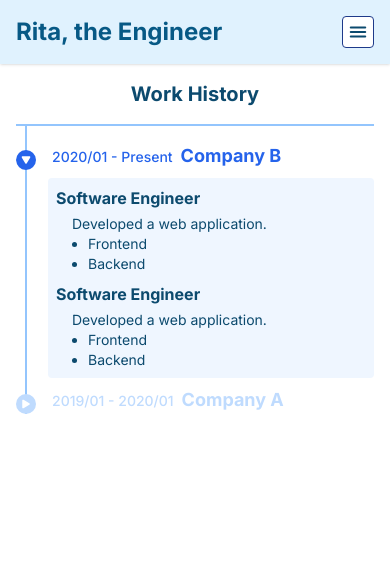
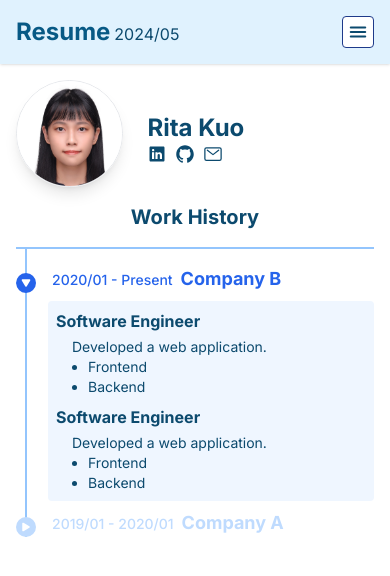
Before and after one commit to rita-kuo/Resume, a Next.js app: page / in a window 390 px wide. Shown: the top 576 px of the page. Built offline with nearby package versions, Linux system fonts and the light colour scheme.

Commit message:
feat: update title & info

```diff
--- a/src/app/layout.tsx
+++ b/src/app/layout.tsx
@@ -4,11 +4,12 @@ import "./globals.css";
 import Header from "@/component/layout/Header";
 import MenuContent from "@/component/layout/MenuContent";
 import Information from "@/component/Information";
+import React from "react";
 
 const inter = Inter({ subsets: ["latin"] });
 
 export const metadata: Metadata = {
-  title: "Rita, the Engineer",
+  title: "Resume - Rita Kuo",
 };
 
 export default function RootLayout({
@@ -20,6 +21,9 @@ export default function RootLayout({
     <html lang="en">
       <body className={`min-h-screen ${inter.className}`}>
         <Header />
+        <div className="md:hidden">
+          <Information />
+        </div>
         <div className="mx-auto w-full max-w-limit items-start gap-10 px-4 md:flex">
           <aside className="sticky hidden min-h-max basis-1/5 space-y-4 md:block">
             <Information />
--- a/src/component/Information.tsx
+++ b/src/component/Information.tsx
@@ -16,8 +16,8 @@ const IconLink: React.FC<PropsWithChildren<{ href: string }>> = (props) => (
 
 const Information: React.FC = () => {
   return (
-    <div className="space-y-2 p-4 md:space-y-4">
-      <div className="relative w-full pt-[100%]">
+    <div className="flex items-center gap-6 space-y-2 p-4 pb-0 md:block md:space-y-4 md:p-4">
+      <div className="relative basis-[30%] pt-[30%] md:w-full md:pt-[100%]">
         <Image
           src="/avatar.jpg"
           alt="avatar"
@@ -26,8 +26,9 @@ const Information: React.FC = () => {
           style={{ objectFit: "cover", objectPosition: "top" }}
         />
       </div>
+      <div className="md:space-y-4">
         <h1 className="text-center">Rita Kuo</h1>
-      <div className="flex justify-center gap-2">
+        <div className="flex gap-2 md:justify-center">
           <IconLink href="https://www.linkedin.com/in/rita-tn-kuo/">
             <IoLogoLinkedin />
           </IconLink>
@@ -39,6 +40,7 @@ const Information: React.FC = () => {
           </IconLink>
         </div>
       </div>
+    </div>
   );
 };
 
--- a/src/component/layout/Header.tsx
+++ b/src/component/layout/Header.tsx
@@ -37,7 +37,10 @@ const Header: React.FC = () => {
       className="sticky top-0 z-10 flex w-full bg-sky-100 p-4 shadow"
     >
       <div className="max-w-limit-lg mx-auto flex w-full items-end justify-between">
-        <h1 className="text-sky-800">Rita, the Engineer</h1>
+        <span className="space-x-1 md:space-x-2 [&>*]:inline">
+          <h1 className="text-sky-800">Resume</h1>
+          <span>2024/05</span>
+        </span>
         <MenuButton />
       </div>
     </motion.header>
--- a/src/component/layout/MenuButton.tsx
+++ b/src/component/layout/MenuButton.tsx
@@ -3,7 +3,6 @@ import { IoMenu } from "react-icons/io5";
 import { motion } from "framer-motion";
 import { useCollapseStates } from "@/hook/useCollapseState";
 import MenuContent from "@/component/layout/MenuContent";
-import Information from "@/component/Information";
 
 const MenuButton: React.FC = () => {
   const { state, open, close, motionProps } = useCollapseStates({
@@ -43,7 +42,6 @@ const MenuButton: React.FC = () => {
           transition={{ type: "linear" }}
           className="absolute right-0 top-0 ml-auto h-full w-3/5 rounded-l bg-white px-6 py-4"
         >
-          <Information />
           <MenuContent onClick={close} />
         </motion.div>
       </motion.div>
```
Lines whose indentation alone changed are shown as unchanged.
